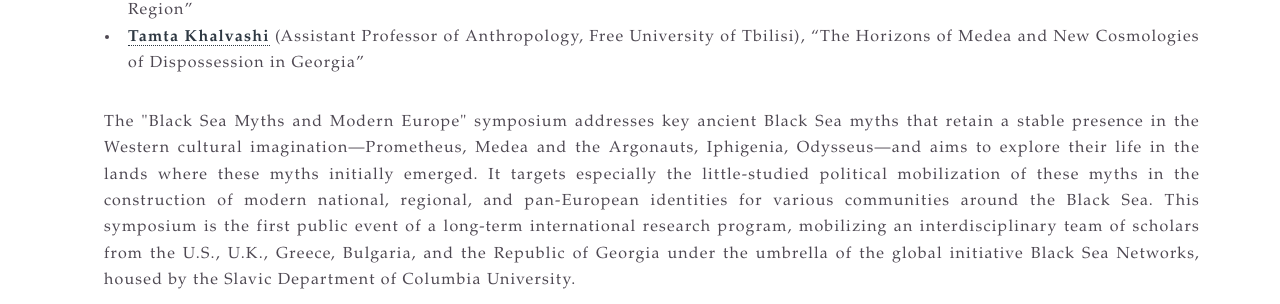
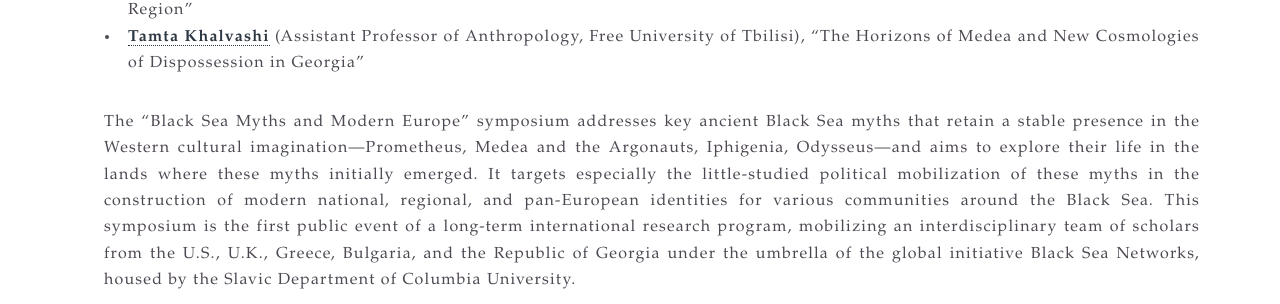
Before and after one commit to bradleygorski/blackseanet, a Jekyll site: the page built from events.html, in a window 1280 px wide and 900 px high, scrolled down 2621 px. Shown: the part 146-450 px from the top of the window. Built offline with Jekyll 4.4.1, drawn with Linux system fonts in a browser that asks for light colours; some of the changed text lies outside the part shown.

Commit message:
Changed some straight quote to curly

```diff
--- a/events.html
+++ b/events.html
@@ -59,7 +59,7 @@
 
 </li>
 
-<li><h4>International Conference "Crimea Matters"<span class="people-bio-button" title="Toggle Bio">▼</span>
+<li><h4>International Conference “Crimea Matters”<span class="people-bio-button" title="Toggle Bio">▼</span>
 </h4><p>April 27–28, 2018 | Hosted by the <a href="http://harriman.columbia.edu">Harriman Institute</a> at Columbia University | Convened by <b>Valentina Izmirlieva</b> </p>
 <div class="people-bio">
 <div class="w3-row w3-center w3-padding-small"><img src="images/CrimeaMatters.jpg" style="width:70%" alt="">
@@ -130,7 +130,7 @@
 </div>
 </li>
 
-<li><h4>Conference "Black Sea Networks: Infrastructure and Narratives"</h4>
+<li><h4>Conference “Black Sea Networks: Infrastructure and Narratives”</h4>
 <p>May 2018 | Free University of Tbilisi, Georgia | Convened by <b>Tamta Khalvashi</b> and <b>Valentina Izmirlieva</b></p>
 </li>
 
@@ -160,7 +160,7 @@
 <li><b><a href='http://blackseanetworks.org/people.html#core'>Tamta Khalvashi</a></b> (Assistant Professor of Anthropology, Free University of Tbilisi), “The Horizons of Medea and New Cosmologies of Dispossession in Georgia”</li>
 </ul>
 
-<p align='justify'>The "Black Sea Myths and Modern Europe" symposium addresses key ancient Black Sea myths that retain a stable presence in the
+<p align='justify'>The “Black Sea Myths and Modern Europe” symposium addresses key ancient Black Sea myths that retain a stable presence in the
 Western cultural imagination—Prometheus, Medea and the Argonauts, Iphigenia, Odysseus—and aims to explore their
 life in the lands where these myths initially emerged. It targets especially the little-studied political
 mobilization of these myths in the construction of modern national, regional, and pan-European identities
```
